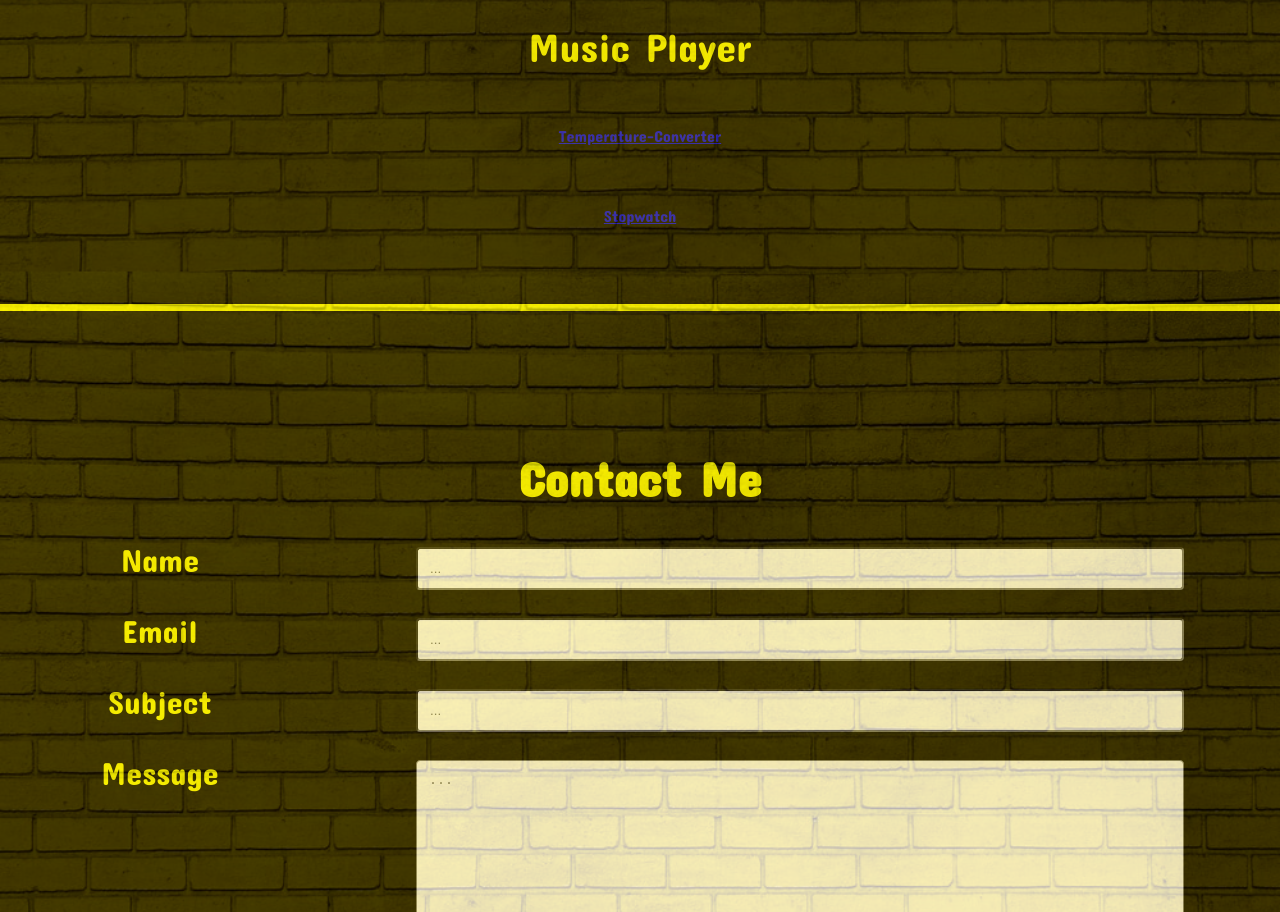
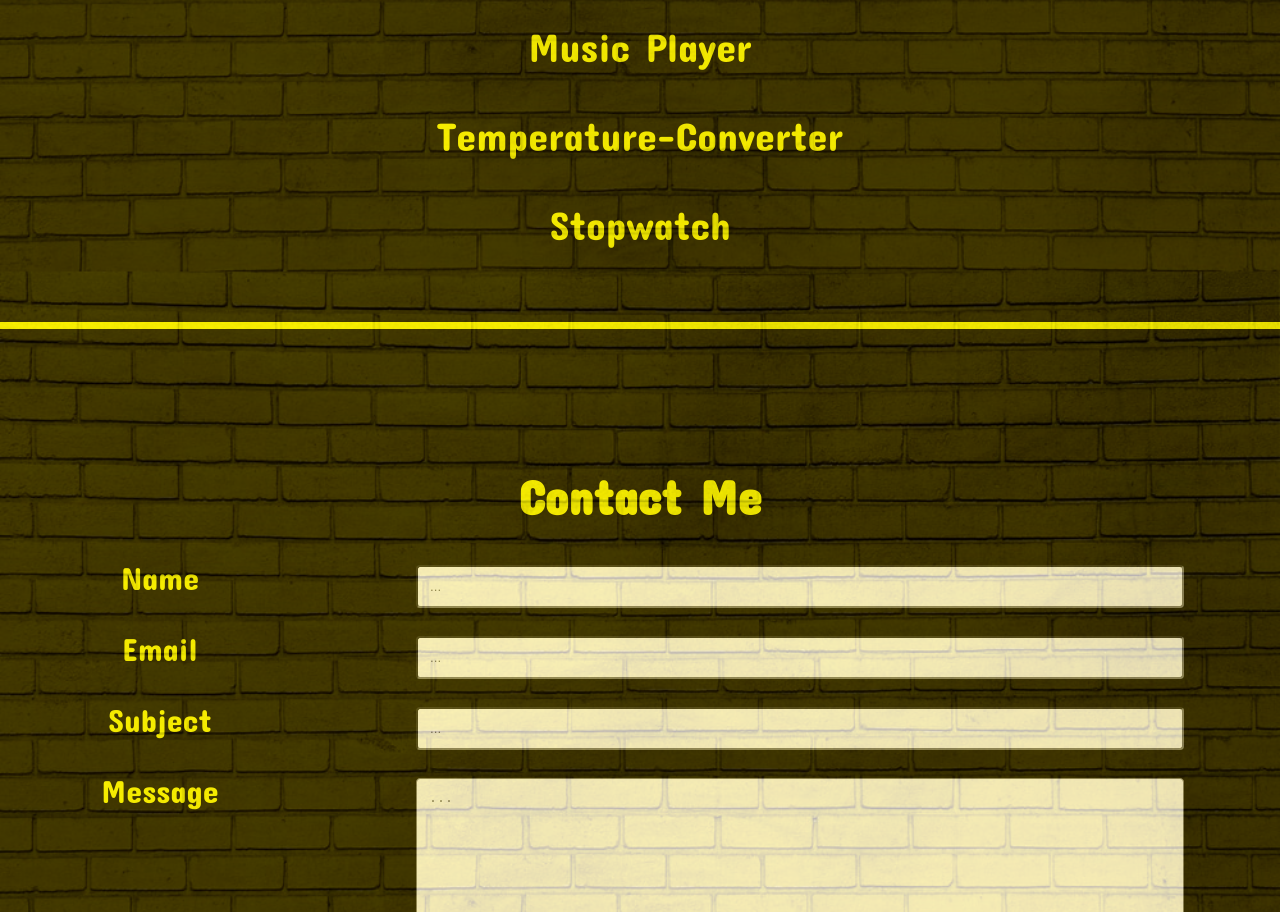
Before and after one commit to Tymier/website-old, a plain HTML site: page index.html in a window 1280 px wide. Shown: the part 1436-2348 px from the top of the page. Drawn offline with Linux system fonts and the light colour scheme.

Commit message:
Update index.css

```diff
--- a/index.css
+++ b/index.css
@@ -203,6 +203,26 @@ nav {
     color: white;
 }
 
+.temperature-converter a {
+    text-decoration: none;
+    color: yellow;
+    font-size: 2.5rem;
+ }
+
+ .temperature-converter a:hover {
+     color: white;
+ }
+
+ .stopwatch a {
+    text-decoration: none;
+    color: yellow;
+    font-size: 2.5rem;
+ }
+
+ .stopwatch a:hover {
+     color: white;
+ }
+
 .project-container {
    line-height: 5rem;
 }
```
